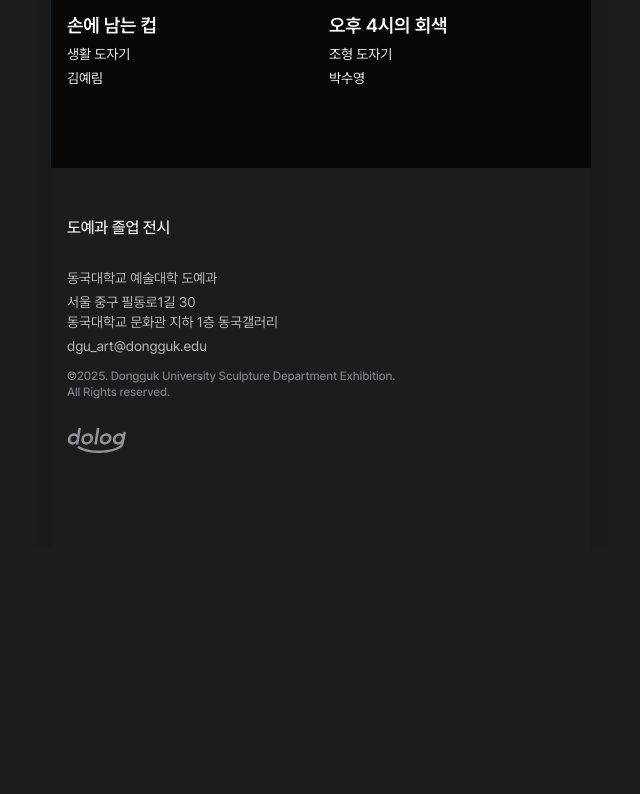
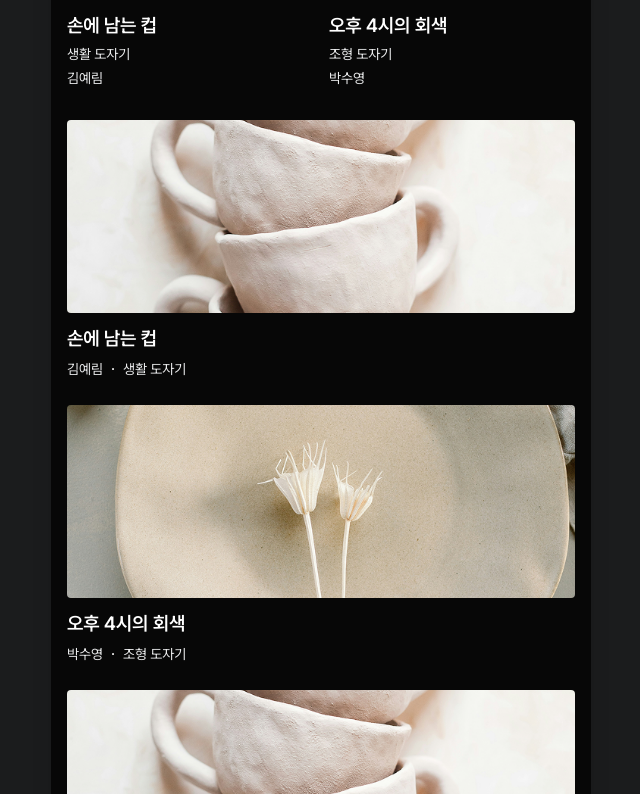
Before and after one commit to DoLog-Team/DoLog-FE, a Next.js app in the folder apps/client/: page /dgu in a window 1280 px wide. Shown: the part 1266-2060 px from the top of the page, without its empty margins (319-959 px from the left). Before the commit the page ends 1815 px from the top, so only its background shows below. Built offline with nearby package versions, Linux system fonts and the light colour scheme.

Commit message:
feat: ListCard 컴포넌트 구현

```diff
--- a/apps/client/app/[schoolId]/page.tsx
+++ b/apps/client/app/[schoolId]/page.tsx
@@ -1,13 +1,14 @@
 "use client";
 
+import { Button } from "components";
 import { useState } from "react";
-import { Button } from "components";
+import { CardGrid } from "@/components/common/Card/CardGrid";
+import { ListCardGrid } from "@/components/common/Card/ListCard/ListCardGrid";
+import { Modal } from "@/components/common/Modal/Modal";
+import { SearchBar } from "@/components/common/SearchBar/SearchBar";
+import { Title } from "@/components/common/Title/Title";
+import { MOCK_WORK_DATA } from "@/constants/work";
 import { testPageStyles as s } from "./TestPage.styles";
-import { Modal } from "@/components/common/Modal/Modal";
-import { Title } from "@/components/common/Title/Title";
-import { SearchBar } from "@/components/common/SearchBar/SearchBar";
-import { CardGrid } from "@/components/common/Card/CardGrid";
-import { MOCK_WORK_DATA } from "@/constants/work";
 
 export default function TestPage() {
 	const [isModalOpen, setIsModalOpen] = useState(false);
@@ -17,11 +18,7 @@ export default function TestPage() {
 		<div className={s.wrapper}>
 			<h1 className="text-head1 text-strong mb-6">두록(DoLog) 테마 테스트</h1>
 			<Title title="두록(DoLog) Title 테스트" />
-      <SearchBar
-        placeholder="예시 : 전시회 제목을 검색해요."
-        value={search}
-        onChange={setSearch}
-      />
+			<SearchBar placeholder="예시 : 전시회 제목을 검색해요." value={search} onChange={setSearch} />
 			<div className="flex flex-wrap gap-4">
 				<Button onClick={() => setIsModalOpen(true)}>모달 열기</Button>
 
@@ -38,6 +35,7 @@ export default function TestPage() {
 			</div>
 
 			<CardGrid items={MOCK_WORK_DATA} limit={4} />
+      <ListCardGrid items={MOCK_WORK_DATA} limit={3}/>
 
 			{/* 모달 사용 예시 */}
 			<Modal
--- /dev/null
+++ b/apps/client/components/common/Card/ListCard/ListCard.styles.ts
@@ -0,0 +1,10 @@
+export const listCardStyles = {
+  wrapper: "w-full flex flex-col items-start gap-[12px]",
+  imageWrapper: "w-full h-[193px] overflow-hidden rounded-sm",
+  image: "w-full h-full object-cover",
+  info: "w-full flex flex-col gap-[4px]",
+  detail: "flex gap-2 items-center",
+  title: "text-strong text-head3",
+  category: "text-light text-body2",
+  author: "text-light text-body2",
+};
--- /dev/null
+++ b/apps/client/components/common/Card/ListCard/ListCard.tsx
@@ -0,0 +1,23 @@
+import { listCardStyles as s } from "./ListCard.styles";
+import { CardProps } from "../Card";
+
+export const ListCard = ({ imageUrl, title, category, author }: CardProps) => {
+  return (
+    <article className={s.wrapper}>
+      <div className={s.imageWrapper}>
+        <img
+          src={imageUrl}
+          alt={`${title} - ${author}`}
+          className={s.image}
+          loading="lazy"
+        />
+      </div>
+      <div className={s.info}>
+        <h3 className={s.title}>{title}</h3>
+        <div className={s.detail}>
+        <p className={s.author}>{author}</p> · <p className={s.category}>{category}</p>
+        </div>
+      </div>
+    </article>
+  );
+};
--- /dev/null
+++ b/apps/client/components/common/Card/ListCard/ListCardGrid.tsx
@@ -0,0 +1,14 @@
+import { CardGridProps } from "@/app/types/card";
+import { ListCard } from "./ListCard";
+
+export const ListCardGrid = ({ items, limit }: CardGridProps) => {
+  const displayedItems = limit ? items.slice(0, limit) : items;
+
+  return (
+    <div className="flex flex-col gap-y-6 w-full">
+      {displayedItems.map((item) => (
+        <ListCard key={item.id} {...item} />
+      ))}
+    </div>
+  );
+};
--- a/apps/client/components/common/SearchBar/SearchBar.styles.ts
+++ b/apps/client/components/common/SearchBar/SearchBar.styles.ts
@@ -1,6 +1,6 @@
 export const searchBarStyles = {
 	wrapper:
-    "flex items-center gap-2 w-full h-[44px] px-3 py-2.5 " +
+		"flex items-center gap-[3px] w-full h-[44px] px-3 py-2.5 " +
 		"bg-white rounded-lg border border-stroke-lighter ",
 
 	input:
```
Also changed, not shown: apps/client/components/common/SearchBar/SearchBar.tsx (+2 -8 lines). Lines whose indentation alone changed are shown as unchanged.
